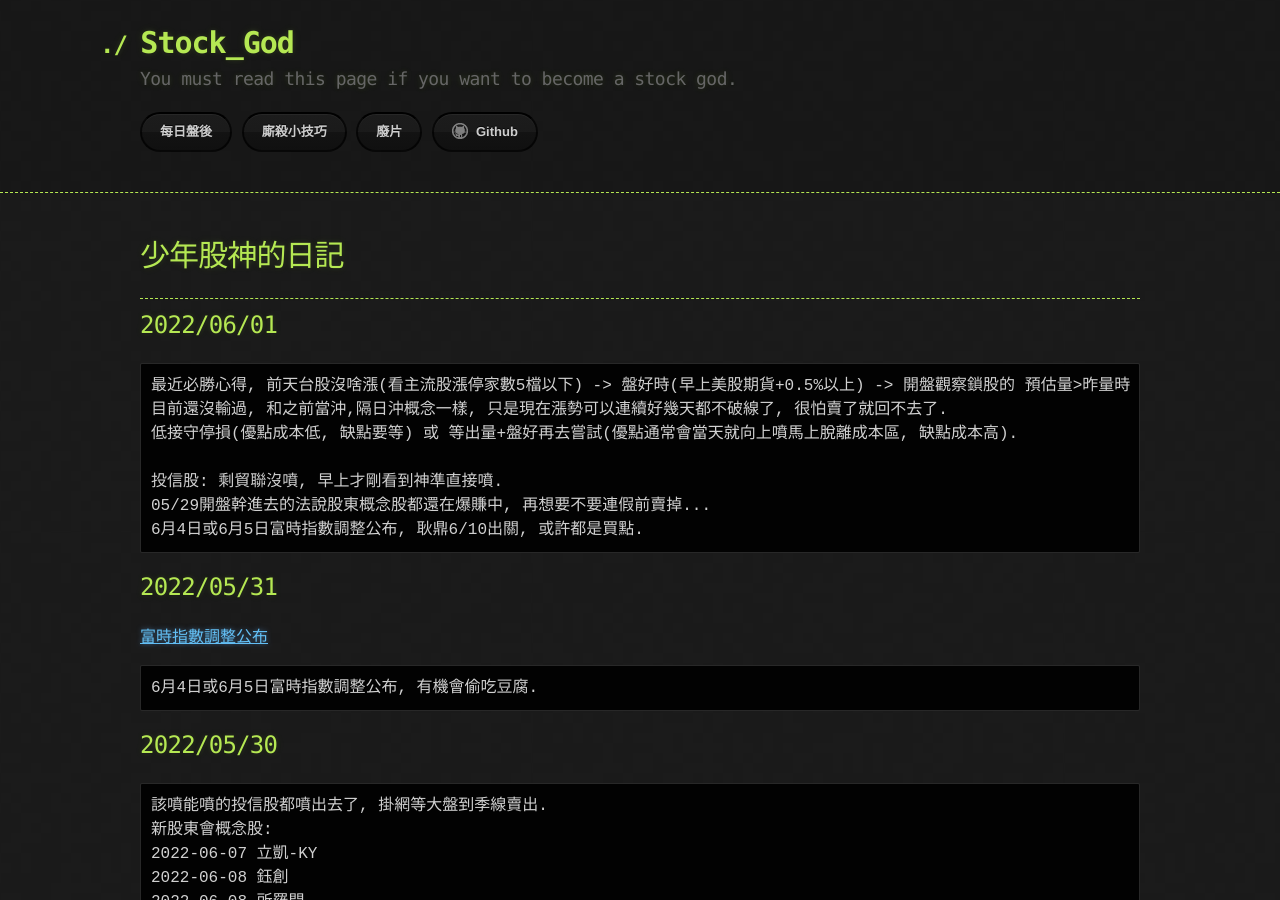
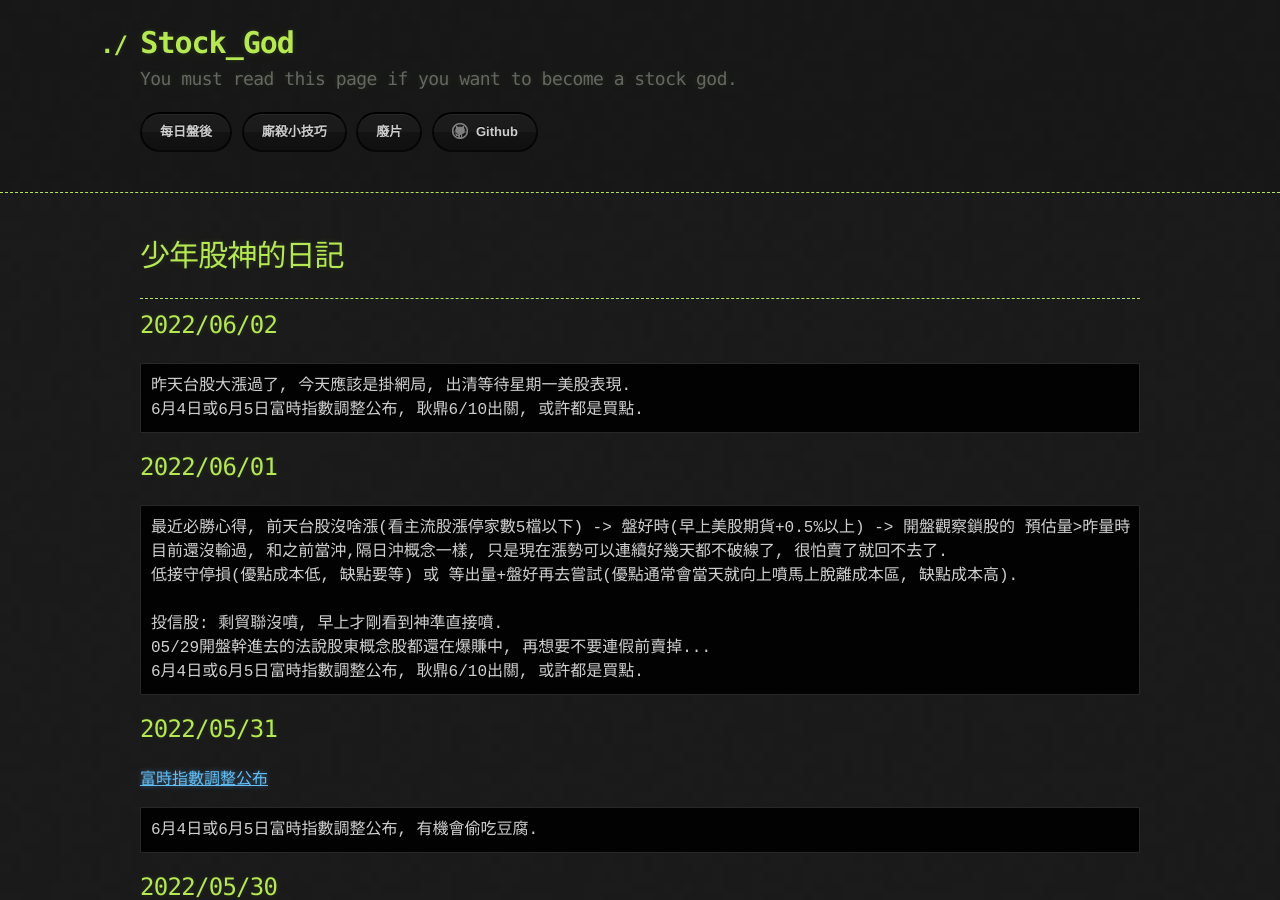
Before and after one commit to lepg5487/Stock_God, a Jekyll site: the page built from index.md, in a window 1280 px wide and 900 px high. Built offline with Jekyll 4.4.1, drawn with Linux system fonts in a browser that asks for light colours; our own code applies the rules of GitHub Pages for plain Markdown files.

Commit message:
Update index.md

````diff
--- a/index.md
+++ b/index.md
@@ -5,6 +5,12 @@ layout: testlayouts
 # 少年股神的日記
 
 ---
+
+## 2022/06/02
+```
+昨天台股大漲過了, 今天應該是掛網局, 出清等待星期一美股表現.
+6月4日或6月5日富時指數調整公布, 耿鼎6/10出關, 或許都是買點.
+```
 
 ## 2022/06/01
 ```
````
